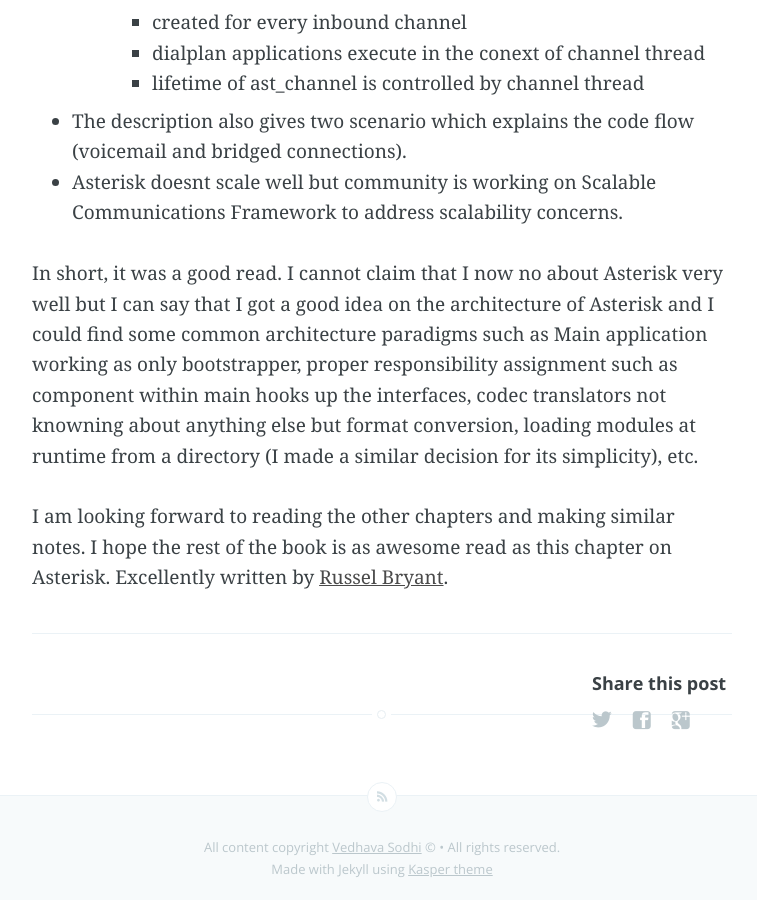
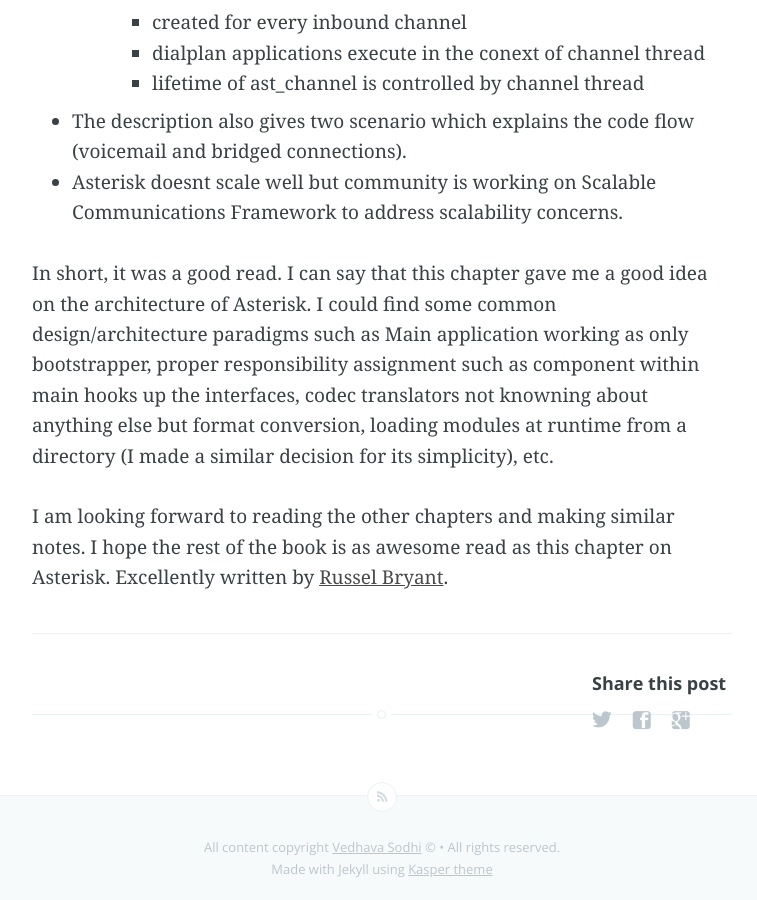
Before and after one commit to krishnabhargav/krishnabhargav.github.com, a Jekyll site: the page built from _posts/2014-06-07-Asterisk-Notes.md, in a window 1280 px wide and 900 px high, scrolled down 2835 px. Shown: the whole window, without its empty margins (258-1015 px from the left). Built offline with Jekyll 4.4.1, drawn with Linux system fonts in a browser that asks for light colours; Markdown is read by kramdown in place of the engine named in the settings.

Commit message:
Added my notes on reading AOSA post on Asterisk

```diff
--- a/_posts/2014-06-07-Asterisk-Notes.md
+++ b/_posts/2014-06-07-Asterisk-Notes.md
@@ -27,8 +27,8 @@ There is no other means of getting better at architecting software than reading
 	- Channel Drivers
 		- channel api provides telephony protocol abstraction
 		- a driver is required to translate between Asterisk protocol and the specific telephony protocol
-		- @interface *ast_channel_tech*
-			- @method *requester* : factory method to create *ast_channel* (abstract channel layer).
+		- @interface **ast_channel_tech**
+			- @method **requester** : factory method to create **ast_channel** (abstract channel layer).
 		- ast_channel defers technology specific handling to the driver it holds reference to.
 	- Dialplan applications
 		- /etc/asterisk/extensions.conf
@@ -64,6 +64,6 @@ There is no other means of getting better at architecting software than reading
 - The description also gives two scenario which explains the code flow (voicemail and bridged connections).
 - Asterisk doesnt scale well but community is working on Scalable Communications Framework to address scalability concerns.
 
-In short, it was a good read. I cannot claim that I now no about Asterisk very well but I can say that I got a good idea on the architecture of Asterisk and I could find some common architecture paradigms such as Main application working as only bootstrapper, proper responsibility assignment such as component within main hooks up the interfaces, codec translators not knowning about anything else but format conversion, loading modules at runtime from a directory (I made a similar decision for its simplicity), etc.
+In short, it was a good read. I can say that this chapter gave me a good idea on the architecture of Asterisk. I could find some common design/architecture paradigms such as Main application working as only bootstrapper, proper responsibility assignment such as component within main hooks up the interfaces, codec translators not knowning about anything else but format conversion, loading modules at runtime from a directory (I made a similar decision for its simplicity), etc.
 
 I am looking forward to reading the other chapters and making similar notes. I hope the rest of the book is as awesome read as this chapter on Asterisk. Excellently written by [Russel Bryant](http://blog.russellbryant.net).
```
